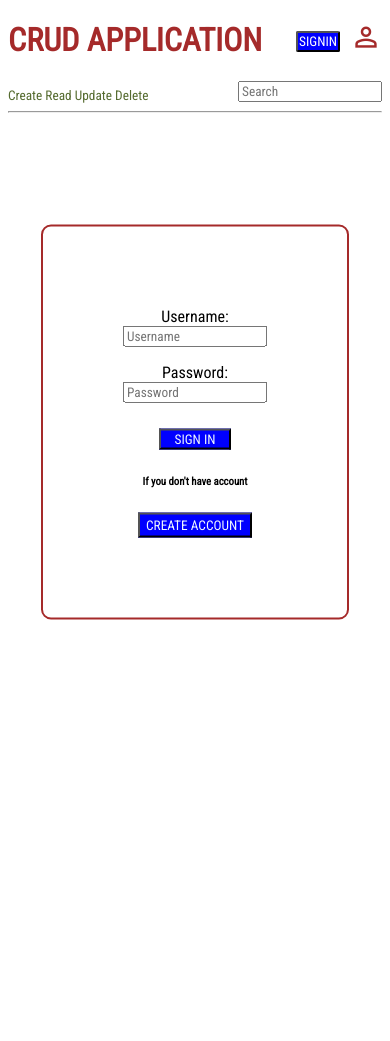
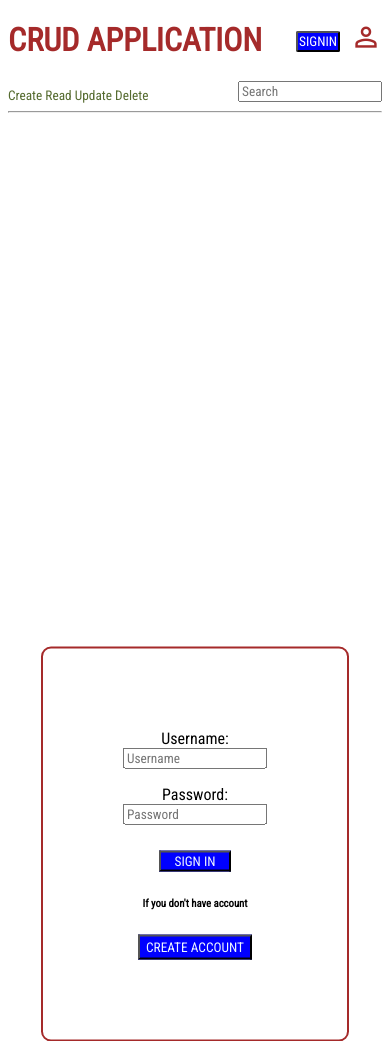
Before and after one commit to pentakotalokesh/CRUD-Application, a Django app: page / in a window 390 px wide. Before the commit the page ends 620 px from the top, so only its background shows below. Run offline with Django 4.2, Linux system fonts and the light colour scheme; some libraries are stand-ins or nearby versions.

Commit message:
loginpage

```diff
--- a/base/templates/base/login_register.html
+++ b/base/templates/base/login_register.html
@@ -2,25 +2,15 @@
 
 {% block content %}
 <style type="text/css">
-    @media screen and (max-device-width: 570px){
-        .formo{
+    html,body{
+        height: 100%;
+    }
+.formo{
         text-align: center;
         border: 2px solid brown;
         position: absolute;
         left: 50%;
-        top: 50%;
-        padding: 5rem;
-        transform: translate(-50%,-50%);
-        border-radius: 10px;
-
-    }
-}
-.formo{
-        text-align: center;
-        border: 2px solid brown;
-        position: fixed;
-        left: 50%;
-        top: 50%;
+        top: 100%;
         padding: 5rem;
         transform: translate(-50%,-50%);
         border-radius: 10px;
```
